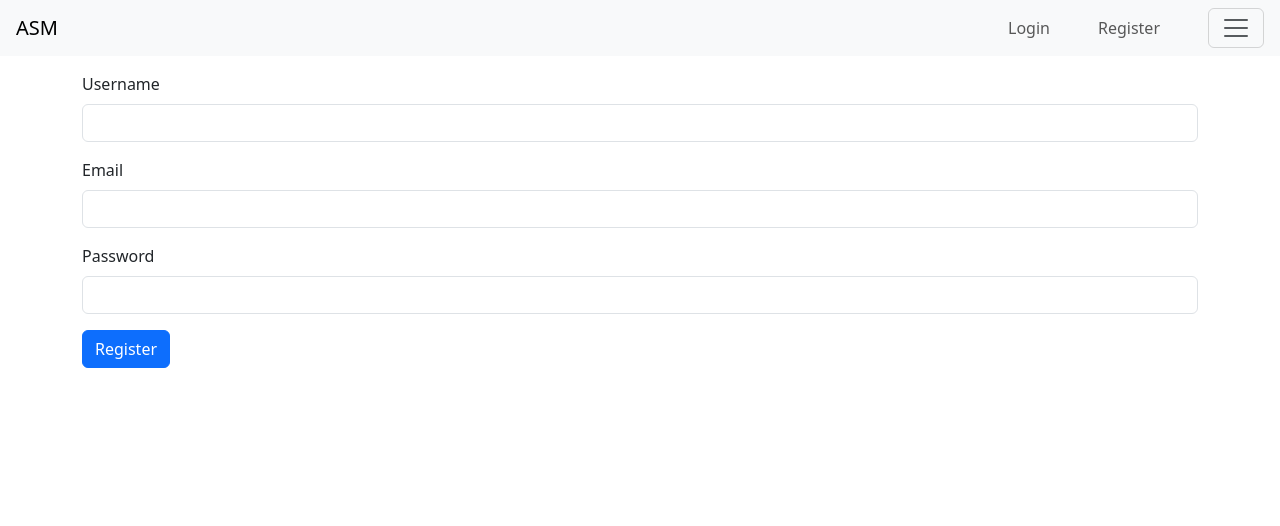
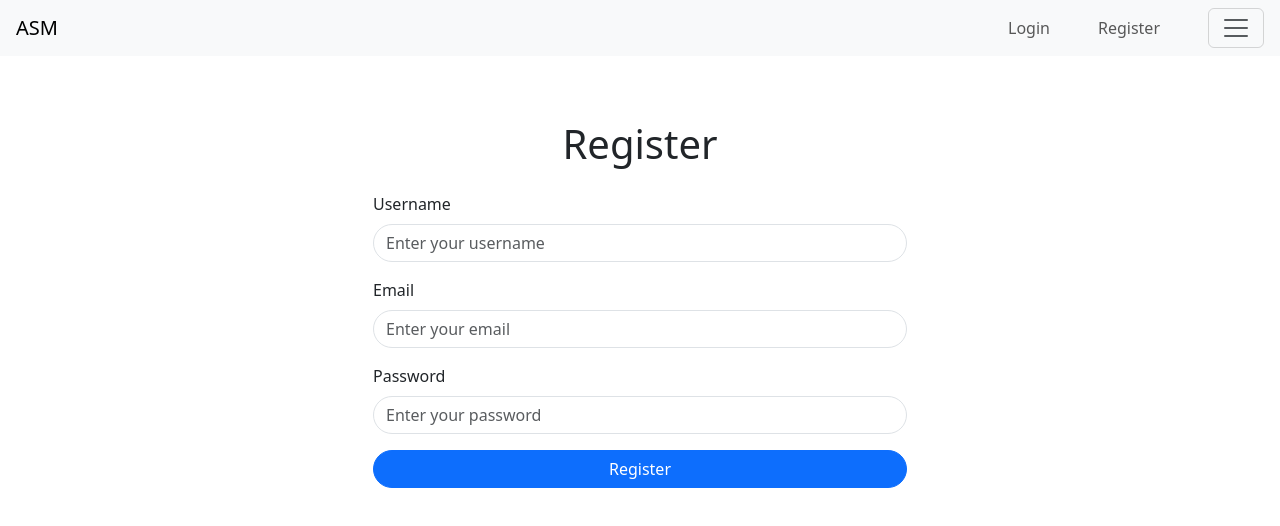
Before and after one commit to Anderli-dev/ActualizeSocialMedia, a React (Create React App) app in the folder frontend/: page /register in a window 1280 px wide. Shown: the top 526 px of the page. Built offline with nearby package versions, Linux system fonts and the light colour scheme.

Commit message:
feat (register): changed post request in Register
Changed post request in Register, added auto login after successful register, added redirection after register.
:)

```diff
--- a/frontend/src/components/NavBar.js
+++ b/frontend/src/components/NavBar.js
@@ -3,19 +3,36 @@ import Navbar from 'react-bootstrap/Navbar';
 import Offcanvas from 'react-bootstrap/Offcanvas';
 
 export function NavBar() {
+    const username = localStorage.getItem('username');
+
   return (
     <>
       {[false].map((expand) => (
         <Navbar key={expand} expand={expand} className="bg-body-tertiary mb-3 d-block">
           <div className="d-flex justify-content-between px-3">
-            <Navbar.Brand href="#">ASM</Navbar.Brand>
+            <Navbar.Brand href="/">ASM</Navbar.Brand>
             <div className="d-flex">
-              <Nav className="justify-content-end">
-                <Nav.Link href="/login/">Login</Nav.Link>
-              </Nav>
-              <Nav className="justify-content-end px-5">
-                <Nav.Link href="/register/">Register</Nav.Link>
-              </Nav>
+
+            {username ? ( // Відображення "username" якщо він є у localStorage
+                <>
+                <Nav className="justify-content-end px-5">
+                  <Nav.Link href="#">{username}</Nav.Link>
+                </Nav>
+                <Nav className="justify-content-end px-5">
+                    <Nav.Link href="#">Log Out</Nav.Link>
+                  </Nav>
+                </>
+              ) : (
+                <>
+                  <Nav className="justify-content-end ">
+                    <Nav.Link href="#">Login</Nav.Link>
+                  </Nav>
+                  <Nav className="justify-content-end px-5">
+                    <Nav.Link href="/register/">Register</Nav.Link>
+                  </Nav>
+                </>
+              )}
+
               <Navbar.Toggle aria-controls={`offcanvasNavbar-expand-${expand}`} />
               <Navbar.Offcanvas
                 id={`offcanvasNavbar-expand-${expand}`}
--- a/frontend/src/pages/RegisterPage.js
+++ b/frontend/src/pages/RegisterPage.js
@@ -1,5 +1,5 @@
 import React, { useState } from "react";
-import { Form, Button } from "react-bootstrap";
+import { Form, Button, Container, Row, Col } from "react-bootstrap";
 import axios from 'axios';
 
 export function RegisterPage() {
@@ -17,7 +17,6 @@ export function RegisterPage() {
     }));
   };
 
-
   const handleSubmit = (e) => {
     e.preventDefault();
     const headers = {
@@ -26,29 +25,43 @@ export function RegisterPage() {
             'Access-Control-Allow-Origin': "*",
         };
 
-    console.log('Дані для відправки:', {
-      username: formData.username,
-      email: formData.email,
-      password: formData.password,
-    });
-    console.log(`${process.env.REACT_APP_API_URL}`)
-
-    axios.post(`http://127.0.0.1:8000/register`, {
+    axios.post(`${process.env.REACT_APP_API_BASE_URL}/register`, {
       username: formData.username,
       email: formData.email,
       password: formData.password,
     },
         {headers:headers}
     )
+
+    const form_Data = new FormData()
+    form_Data.append("username", formData.email)
+    form_Data.append("password", formData.password)
+
+    axios.post(`${process.env.REACT_APP_API_BASE_URL}/login`, form_Data,
+        {headers: {
+          'Content-Type': "application/x-www-form-urlencoded",
+          'Access-Control-Allow-Origin': "*",
+          }}
+    )
     .then(response => {
-      console.log('Відповідь сервера:', response.data.token);
+      console.log('Server response:', response.data.token);
+      window.location.replace('/');
     })
     .catch(error => {
-      console.error('Помилка при відправці запиту:', error);
+      console.error('Error:', error);
     });
+
+    localStorage.setItem('username', formData.username);
   };
 
   return (
+    <Container>
+      <Row className="justify-content-center">
+        <Col xs={12} md={6} className="my-5">
+          <div className="text-center mb-4">
+            <h1>Register</h1>
+          </div>
+
           <Form onSubmit={handleSubmit}>
             <Form.Group className="mb-3">
               <Form.Label>Username</Form.Label>
@@ -57,6 +70,8 @@ export function RegisterPage() {
                 name="username"
                 value={formData.username}
                 onChange={handleChange}
+                placeholder="Enter your username"
+                className="rounded-pill"
               />
             </Form.Group>
 
@@ -67,6 +82,8 @@ export function RegisterPage() {
                 name="email"
                 value={formData.email}
                 onChange={handleChange}
+                placeholder="Enter your email"
+                className="rounded-pill"
               />
             </Form.Group>
 
@@ -77,12 +94,19 @@ export function RegisterPage() {
                 name="password"
                 value={formData.password}
                 onChange={handleChange}
+                placeholder="Enter your password"
+                className="rounded-pill"
               />
             </Form.Group>
 
-      <Button variant="primary" type="submit">
+            <div className="d-grid">
+              <Button variant="primary" type="submit" className="rounded-pill">
                 Register
               </Button>
+            </div>
           </Form>
+        </Col>
+      </Row>
+    </Container>
   );
 }
```
Also changed, not shown: 1 other file (tests, documents, lock files or other folders). Lines whose indentation alone changed are shown as unchanged.
